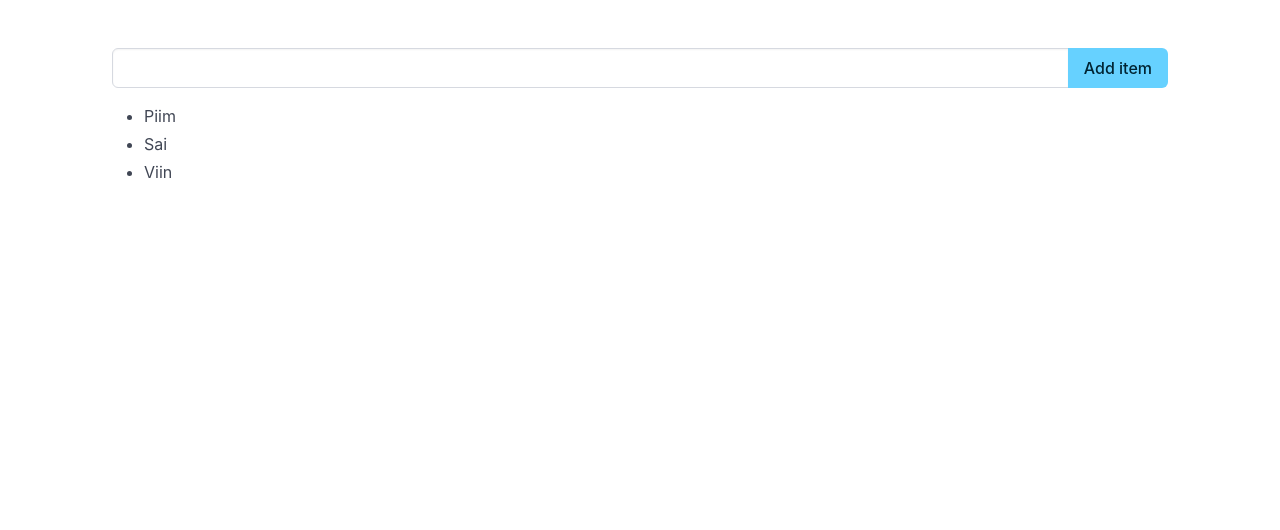
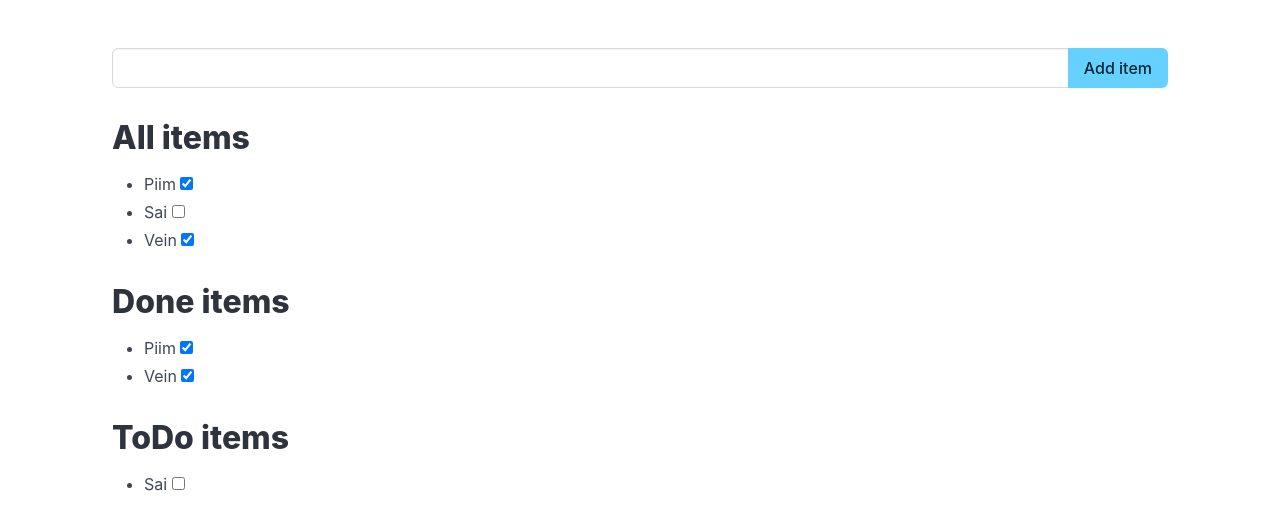
Before and after one commit to evelinmarit/learnvue, a Vue app: page / in a window 1280 px wide. Shown: the top 530 px of the page. Built offline with nearby package versions, Linux system fonts and the light colour scheme; the HTML template or start-up script is replaced by a standard one.

Commit message:
More complicated item list

```diff
--- a/src/App.vue
+++ b/src/App.vue
@@ -1,11 +1,19 @@
 <script setup>
-import { ref } from "vue";
+import { ref, computed } from "vue";
 let message = ref("");
-let items = ref(["Piim", "Sai", "Viin"]);
+let i = 0;
+let items = ref([
+  {id: i++, value:"Piim", isDone: true },
+  {id: i++, value:"Sai", isDone: false },
+  {id: i++, value:"Vein", isDone: true },
+]);
+
+let doneItems = computed(() => items.value.filter(item => item.isDone));
+let toDoItems = computed(() => items.value.filter(item => !item.isDone));
 
 function addItem() {
   if(message.value.trim() !== ''){
-  items.value.push(message.value.trim());
+  items.value.push({id: i++, value: message.value.trim(), isDone: false });
   }
   message.value='';
 }
@@ -23,8 +31,28 @@
         </button>
       </div>
     </div>
+    <h1>All items</h1>
     <ul>
-      <li v-for="item in items">{{ item }}</li>
+      <li v-for="item in items" :key="item.id">
+        {{ item.value }}
+        <input type="checkbox" v-model="item.isDone">
+      </li>
+    </ul>
+
+    <h1>Done items</h1>
+    <ul>
+      <li v-for="item in doneItems" :key="item.id">
+        {{ item.value }}
+        <input type="checkbox" v-model="item.isDone">
+      </li>
+    </ul>
+
+    <h1>ToDo items</h1>
+    <ul>
+      <li v-for="item in toDoItems" :key="item.id">
+        {{ item.value }}
+        <input type="checkbox" v-model="item.isDone">
+      </li>
     </ul>
   </div>
 </template>
```
